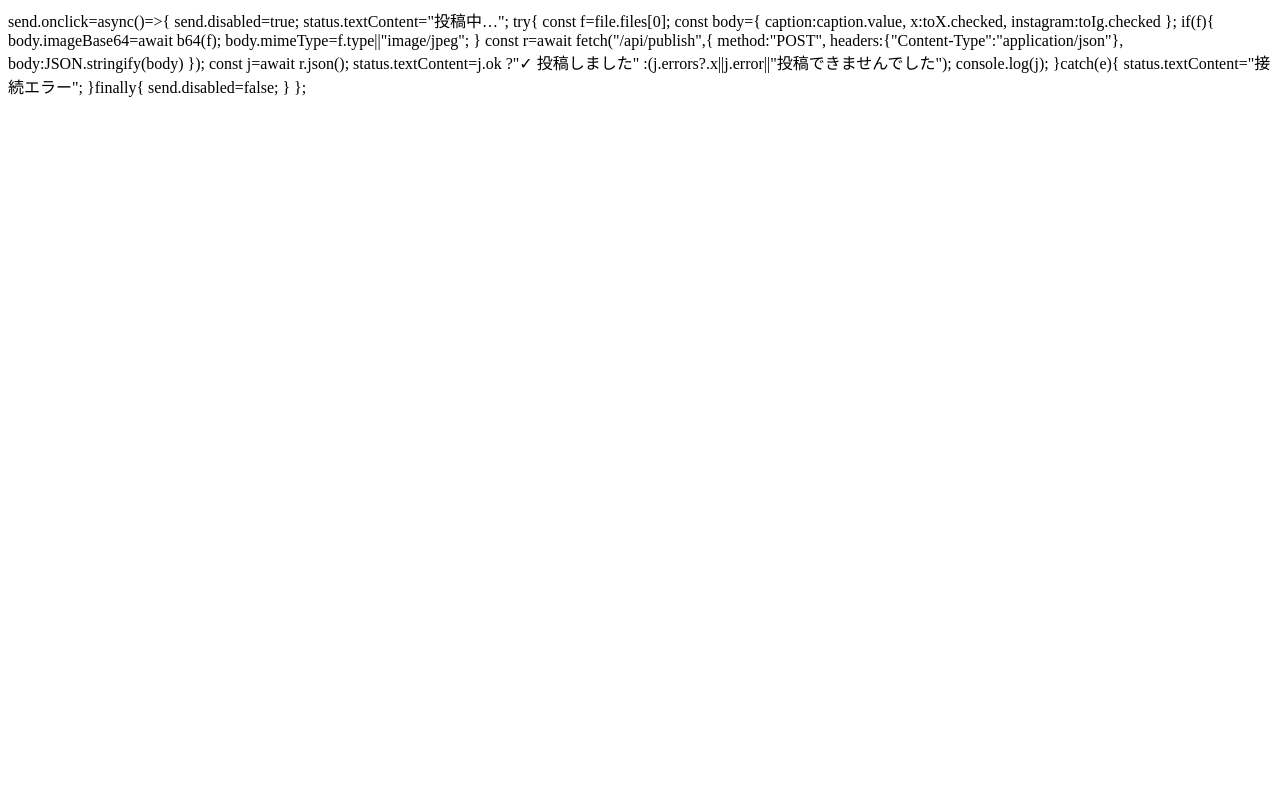
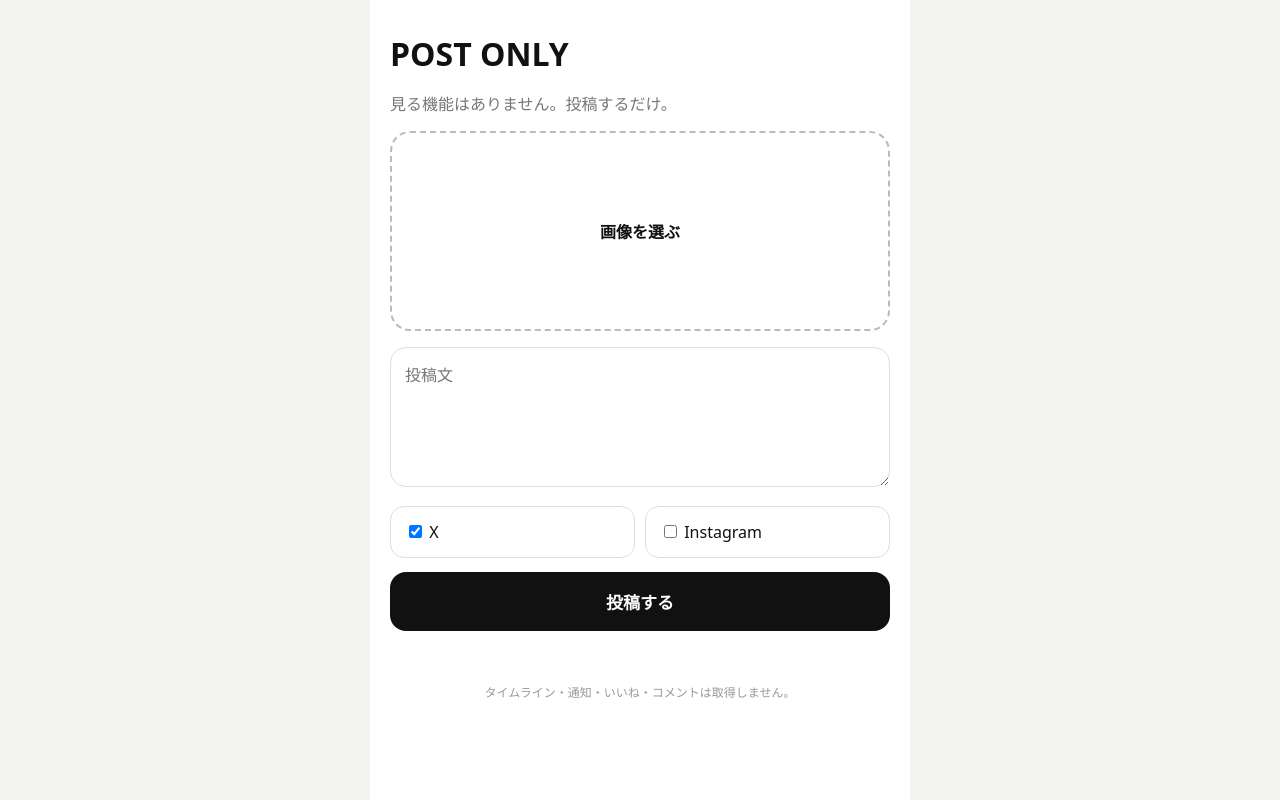
Before and after one commit to iwaidaisuke0704-commits/post-only-browser, a plain HTML site: page index.html in a window 1280 px wide. Drawn offline with Linux system fonts and the light colour scheme.

Commit message:
Update index.html

```diff
--- a/index.html
+++ b/index.html
@@ -1,33 +1,208 @@
-send.onclick=async()=>{
-  send.disabled=true;
-  status.textContent="投稿中…";
-  try{
-    const f=file.files[0];
-    const body={
-      caption:caption.value,
-      x:toX.checked,
-      instagram:toIg.checked
+<!doctype html>
+<html lang="ja">
+<head>
+  <meta charset="utf-8">
+  <meta name="viewport" content="width=device-width,initial-scale=1">
+  <title>POST ONLY</title>
+
+  <style>
+    *{box-sizing:border-box}
+    body{
+      margin:0;
+      background:#f4f4f2;
+      font-family:system-ui;
+      color:#111
+    }
+    main{
+      max-width:540px;
+      min-height:100vh;
+      margin:auto;
+      background:#fff;
+      padding:28px 20px
+    }
+    h1{margin:4px 0}
+    .sub{color:#777}
+    .pick{
+      display:grid;
+      place-items:center;
+      min-height:200px;
+      border:2px dashed #bbb;
+      border-radius:20px;
+      overflow:hidden;
+      font-weight:800
+    }
+    .pick img{
+      display:none;
+      width:100%;
+      max-height:360px;
+      object-fit:contain
+    }
+    textarea{
+      width:100%;
+      min-height:140px;
+      margin-top:16px;
+      border:1px solid #ddd;
+      border-radius:16px;
+      padding:14px;
+      font:inherit
+    }
+    .targets{
+      display:flex;
+      gap:10px;
+      margin:14px 0
+    }
+    .targets label{
+      flex:1;
+      border:1px solid #ddd;
+      border-radius:14px;
+      padding:14px
+    }
+    button{
+      width:100%;
+      border:0;
+      border-radius:16px;
+      background:#111;
+      color:#fff;
+      padding:17px;
+      font-size:17px;
+      font-weight:800
+    }
+    #status{
+      text-align:center;
+      min-height:52px;
+      padding:16px;
+      font-weight:750
+    }
+    .note{
+      text-align:center;
+      color:#999;
+      font-size:12px
+    }
+  </style>
+</head>
+
+<body>
+<main>
+
+  <h1>POST ONLY</h1>
+  <p class="sub">見る機能はありません。投稿するだけ。</p>
+
+  <label class="pick">
+    <input id="file" type="file" accept="image/*" hidden>
+    <span id="pickText">画像を選ぶ</span>
+    <img id="preview">
+  </label>
+
+  <textarea id="caption" placeholder="投稿文"></textarea>
+
+  <div class="targets">
+    <label>
+      <input id="toX" type="checkbox" checked>
+      X
+    </label>
+
+    <label>
+      <input id="toIg" type="checkbox">
+      Instagram
+    </label>
+  </div>
+
+  <button id="send">投稿する</button>
+
+  <div id="status"></div>
+
+  <div class="note">
+    タイムライン・通知・いいね・コメントは取得しません。
+  </div>
+
+<script>
+const file = document.querySelector("#file");
+const preview = document.querySelector("#preview");
+const pickText = document.querySelector("#pickText");
+const caption = document.querySelector("#caption");
+const toX = document.querySelector("#toX");
+const toIg = document.querySelector("#toIg");
+const send = document.querySelector("#send");
+const status = document.querySelector("#status");
+
+file.onchange = () => {
+  if (!file.files[0]) return;
+
+  preview.src = URL.createObjectURL(file.files[0]);
+  preview.style.display = "block";
+  pickText.style.display = "none";
+};
+
+function b64(f) {
+  return new Promise((res, rej) => {
+    const r = new FileReader();
+
+    r.onload = () =>
+      res(String(r.result).split(",")[1]);
+
+    r.onerror = rej;
+
+    r.readAsDataURL(f);
+  });
+}
+
+send.onclick = async () => {
+  const text = caption.value.trim();
+
+  if (!text) {
+    status.textContent = "投稿文を入力してください";
+    return;
+  }
+
+  if (!toX.checked && !toIg.checked) {
+    status.textContent = "投稿先を選んでください";
+    return;
+  }
+
+  send.disabled = true;
+  status.textContent = "投稿中…";
+
+  try {
+    const f = file.files[0];
+
+    const body = {
+      caption: text,
+      x: toX.checked,
+      instagram: toIg.checked
     };
 
-    if(f){
-      body.imageBase64=await b64(f);
-      body.mimeType=f.type||"image/jpeg";
+    // 画像が選ばれている時だけ画像データを追加
+    if (f) {
+      body.imageBase64 = await b64(f);
+      body.mimeType = f.type || "image/jpeg";
     }
 
-    const r=await fetch("/api/publish",{
-      method:"POST",
-      headers:{"Content-Type":"application/json"},
-      body:JSON.stringify(body)
+    const r = await fetch("/api/publish", {
+      method: "POST",
+      headers: {
+        "Content-Type": "application/json"
+      },
+      body: JSON.stringify(body)
     });
 
-    const j=await r.json();
-    status.textContent=j.ok
-      ?"✓ 投稿しました"
-      :(j.errors?.x||j.error||"投稿できませんでした");
+    const j = await r.json();
+
+    status.textContent = j.ok
+      ? "✓ 投稿しました"
+      : (j.errors?.x || j.error || "投稿できませんでした");
+
     console.log(j);
-  }catch(e){
-    status.textContent="接続エラー";
-  }finally{
-    send.disabled=false;
+
+  } catch (e) {
+    console.error(e);
+    status.textContent = "接続エラー";
+
+  } finally {
+    send.disabled = false;
   }
 };
+</script>
+
+</main>
+</body>
+</html>
```
